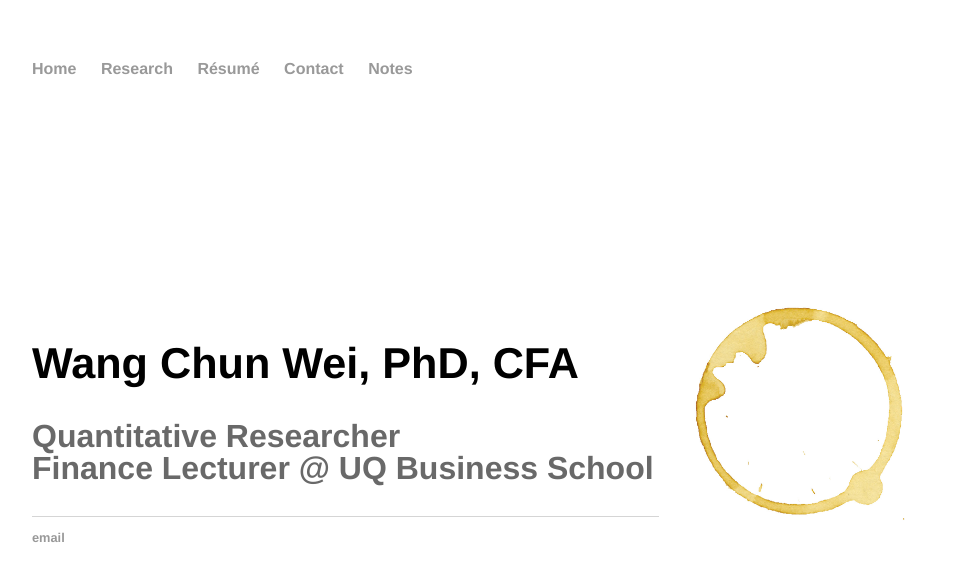
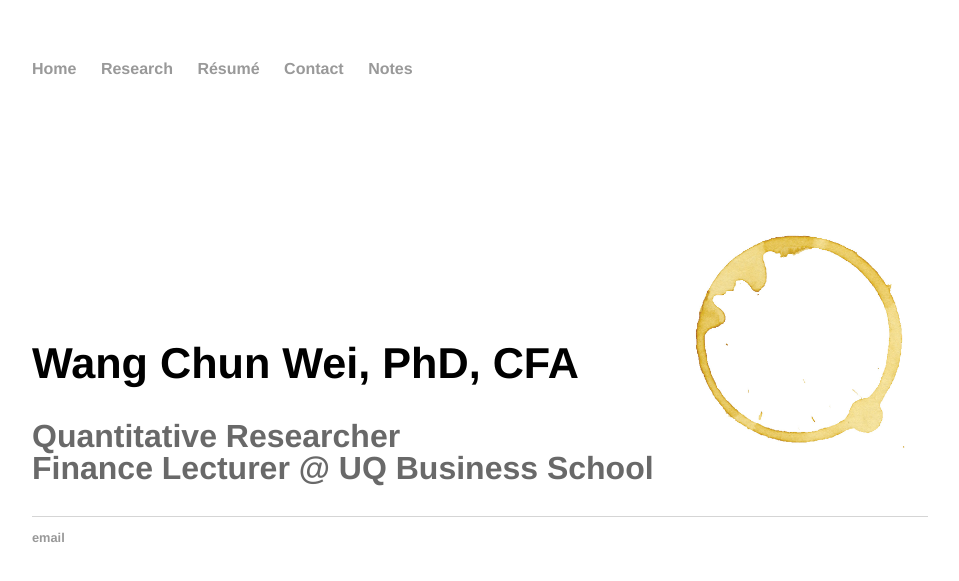
Before and after one commit to weiwangchun/weiwangchun.github.io, a Jekyll site: the page built from index.html, in a window 1280 px wide. Shown: the top 581 px of the page, without its empty margins (160-1119 px from the left). Built offline with Jekyll 4.4.1, drawn with Linux system fonts in a browser that asks for light colours.

Commit message:
Update index.html

```diff
--- a/index.html
+++ b/index.html
@@ -10,11 +10,12 @@ title: Wang Chun Wei
 	<br>
 	<br>
 	<br>
+
+	<img src="coffee-stain.jpg" align="right", width ="30%", height ="30%">
 	<br>
 	<br>
 	<br>
 	<br>
-	<img src="coffee-stain.jpg" align="right", width ="30%", height ="30%">
 	<br>
 
 	<h1>Wang Chun Wei, PhD, CFA</h1>
```
